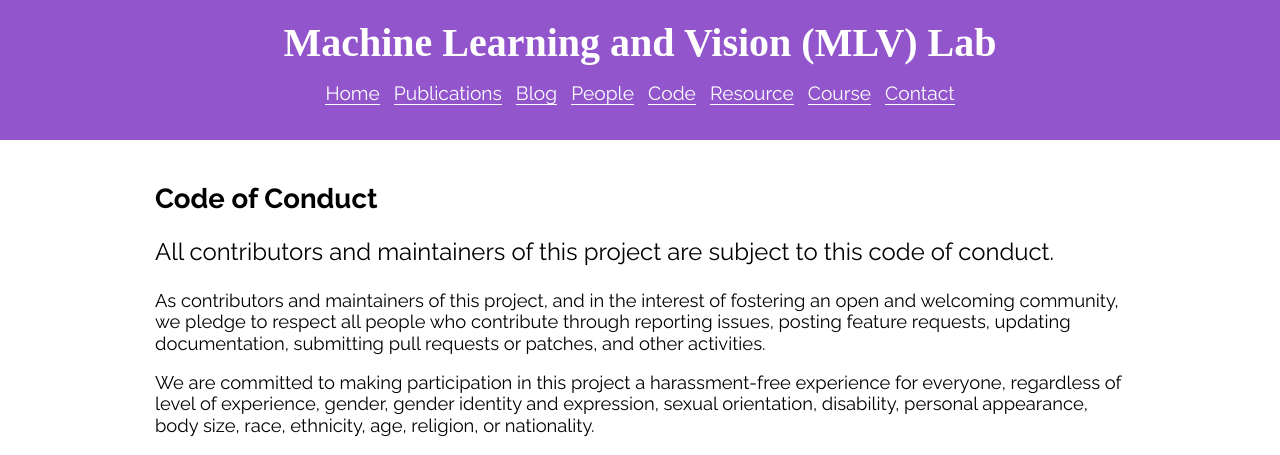
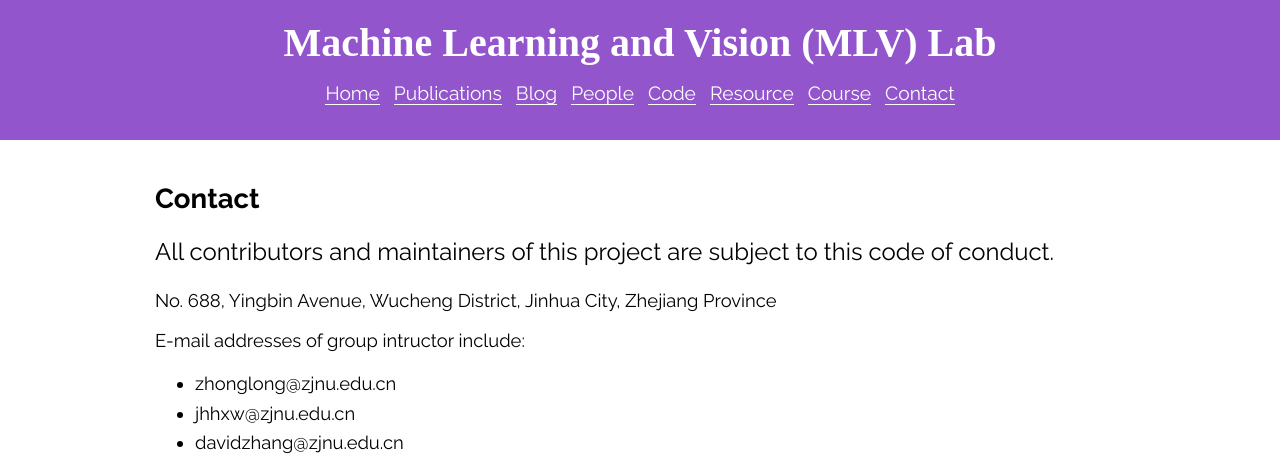
Before and after one commit to ZJNU-MLV-Lab/ZJNU-MLV-Lab.github.io, a Jekyll site: the page built from contact.html, in a window 1280 px wide. Shown: the top 455 px of the page. Built offline with Jekyll 4.4.1, drawn with Linux system fonts in a browser that asks for light colours; nearby versions of some CDN libraries; some web fonts are replaced; some of the changed text lies outside the part shown.

Commit message:
Update contact.html

```diff
--- a/contact.html
+++ b/contact.html
@@ -3,68 +3,26 @@ layout: default
 title: Contact
 ---
   <section id='#introduction'>
-    <h2>Code of Conduct</h2>
+    <h2>Contact</h2>
     <p id='headline'>
       All contributors and maintainers of this project are subject to this code of conduct.
     </p>
 
     <p>
-      As contributors and maintainers of this project, and in the interest of
-      fostering an open and welcoming community, we pledge to respect all people who
-      contribute through reporting issues, posting feature requests, updating
-      documentation, submitting pull requests or patches, and other activities.
+      No. 688, Yingbin Avenue, Wucheng District, Jinhua City, Zhejiang Province
     </p>
 
-    <p>
-      We are committed to making participation in this project a harassment-free
-      experience for everyone, regardless of level of experience, gender, gender
-      identity and expression, sexual orientation, disability, personal appearance,
-      body size, race, ethnicity, age, religion, or nationality.
-    </p>
 
     <p>
-      Examples of unacceptable behavior by participants include:
+      E-mail addresses of group intructor include:
       <ul>
-        <li>The use of sexualized language or imagery</li>
-        <li>Personal attacks</li>
-        <li>Trolling or insulting/derogatory comments</li>
-        <li>Public or private harassment</li>
-        <li>Publishing other's private information, such as physical or electronic addresses, without explicit permission</li>
-        <li>Other unethical or unprofessional conduct</li>
+        <li>zhonglong@zjnu.edu.cn</li>
+        <li>jhhxw@zjnu.edu.cn</li>
+        <li>davidzhang@zjnu.edu.cn</li>
       </ul>
     </p>
 
-    <p>
-      Project maintainers have the right and responsibility to remove, edit, or
-      reject comments, commits, code, wiki edits, issues, and other contributions
-      that are not aligned to this Code of Conduct, or to ban temporarily or
-      permanently any contributor for other behaviors that they deem inappropriate,
-      threatening, offensive, or harmful.
-    </p>
+    <iframe width="425" height="350" frameborder="0" scrolling="no" marginheight="0" marginwidth="0" src="https://www.openstreetmap.org/export/embed.html?bbox=119.62422609329225%2C29.13002742053724%2C119.64568376541139%2C29.14352196001501&amp;layer=mapnik" style="border: 1px solid black"></iframe><br/><small><a href="https://www.openstreetmap.org/#map=16/29.1368/119.6350">查看更大的地图</a></small>
 
-    <p>
-      By adopting this Code of Conduct, project maintainers commit themselves to
-      fairly and consistently applying these principles to every aspect of managing
-      this project. Project maintainers who do not follow or enforce the Code of
-      Conduct may be permanently removed from the project team.
-    </p>
 
-    <p>
-      This code of conduct applies both within project spaces and in public spaces
-      when an individual is representing the project or its community.
-    </p>
-
-    <p>
-      Instances of abusive, harassing, or otherwise unacceptable behavior may be
-      reported by contacting a project maintainer. All
-      complaints will be reviewed and investigated and will result in a response that
-      is deemed necessary and appropriate to the circumstances. Maintainers are
-      obligated to maintain confidentiality with regard to the reporter of an
-      incident.
-    </p>
-
-    <p>
-      This Code of Conduct is adapted from the <a href='http://contributor-covenant.org'>Contributor Covenant homepage</a>,
-      version 1.3.0, available at <a href='http://contributor-covenant.org/version/1/3/0/'>http://contributor-covenant.org/version/1/3/0/</a>.
-    </p>
   </section>
```
